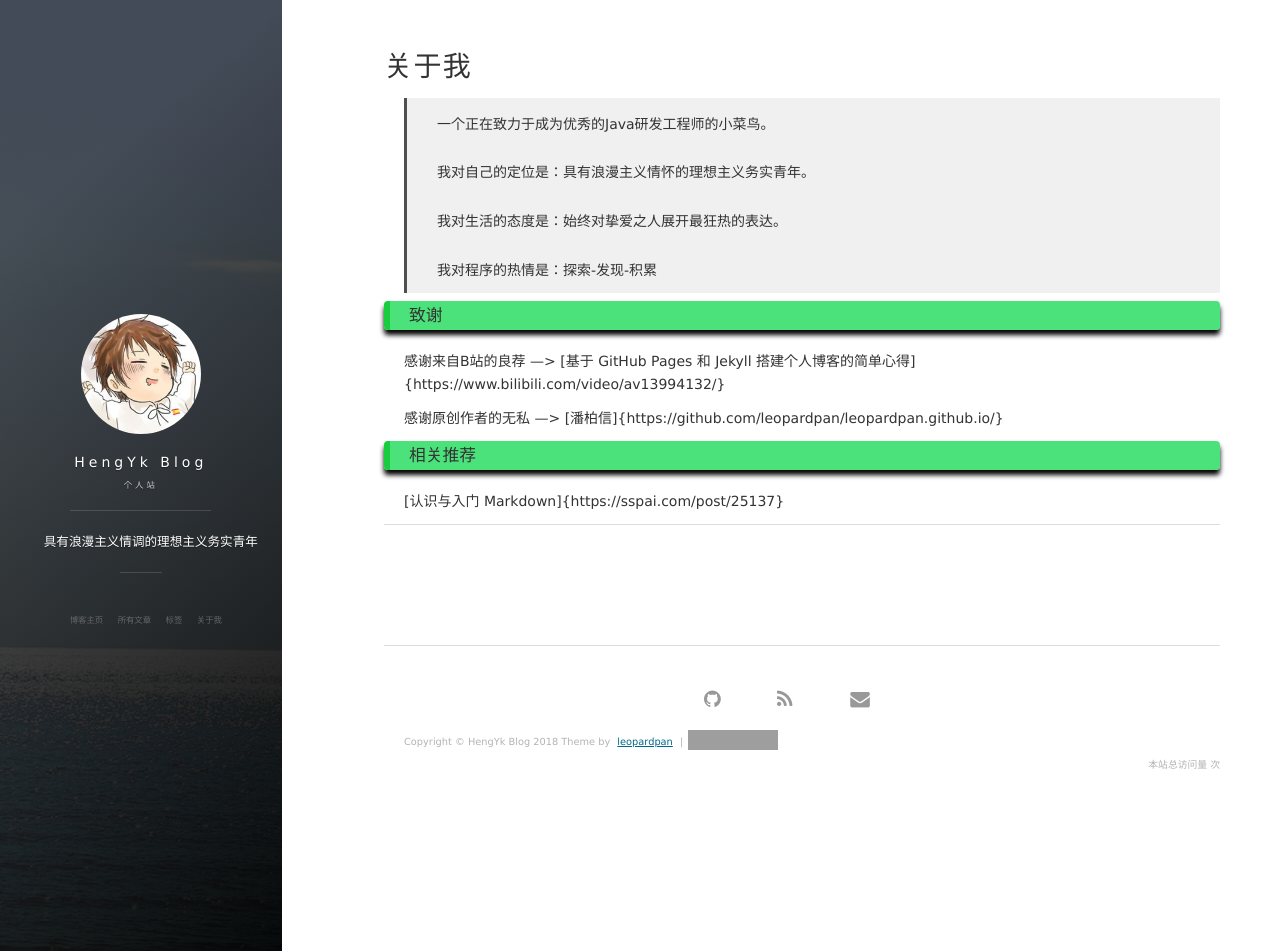
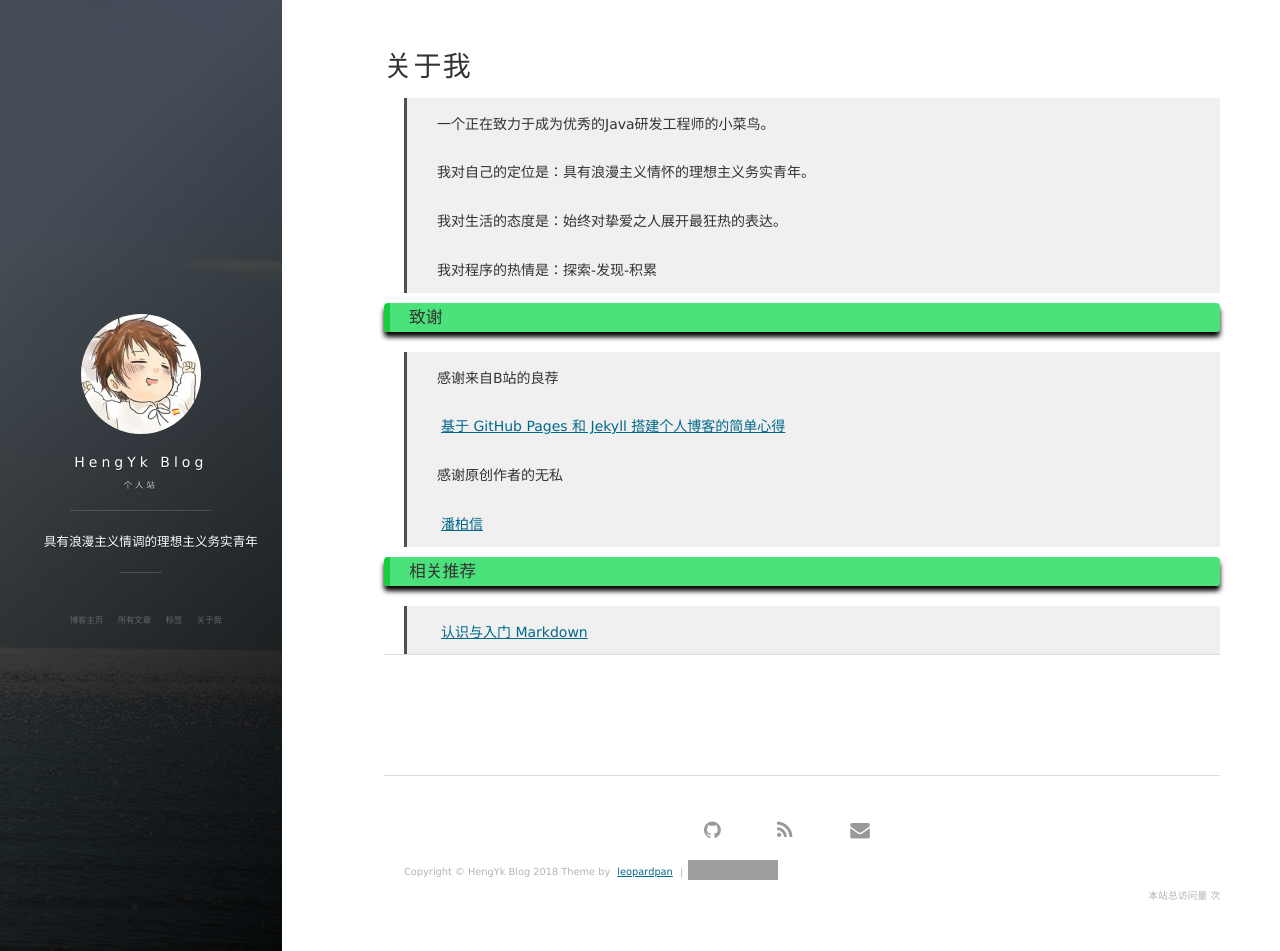
Before and after one commit to HengYk/hengyk.github.io, a Jekyll site: the page built from about.md, in a window 1280 px wide and 951 px high. Built offline with Jekyll 4.4.1, drawn with Linux system fonts in a browser that asks for light colours; nearby versions of some CDN libraries; comment, search, counter and statistics services are not loaded; grey boxes are pictures that could not be loaded.

Commit message:
Modified css

```diff
--- a/about.md
+++ b/about.md
@@ -13,13 +13,17 @@
 
 <h3> 致谢 </h3>
 
-感谢来自B站的良荐 ---> [基于 GitHub Pages 和 Jekyll 搭建个人博客的简单心得]{https://www.bilibili.com/video/av13994132/}
+> 感谢来自B站的良荐
 
-感谢原创作者的无私 ---> [潘柏信]{https://github.com/leopardpan/leopardpan.github.io/}
+> [基于 GitHub Pages 和 Jekyll 搭建个人博客的简单心得](https://www.bilibili.com/video/av13994132/)
+
+> 感谢原创作者的无私
+
+> [潘柏信](https://github.com/leopardpan/leopardpan.github.io/)
 
 <h3> 相关推荐 </h3>
 
-[认识与入门 Markdown]{https://sspai.com/post/25137}
+> [认识与入门 Markdown](https://sspai.com/post/25137)
 
 
 {% include comments.html %}
--- a/css/main.css
+++ b/css/main.css
@@ -125,7 +125,7 @@
   border-radius: 4px;
   padding: 6px 15px;
   margin-bottom: 20px;
-  margin-top: 8px;
+  margin-top: 10px;
   background:rgba(0, 214, 67, 0.7);
   /*0px right, 5px botton, 5px fuzzy*/
   box-shadow: 0px 5px 5px #000000;
```
